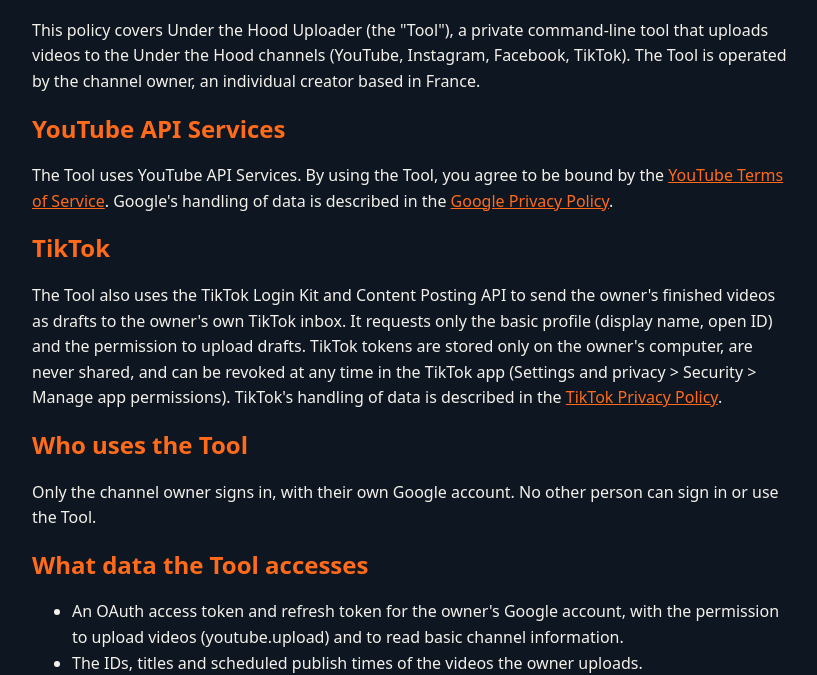
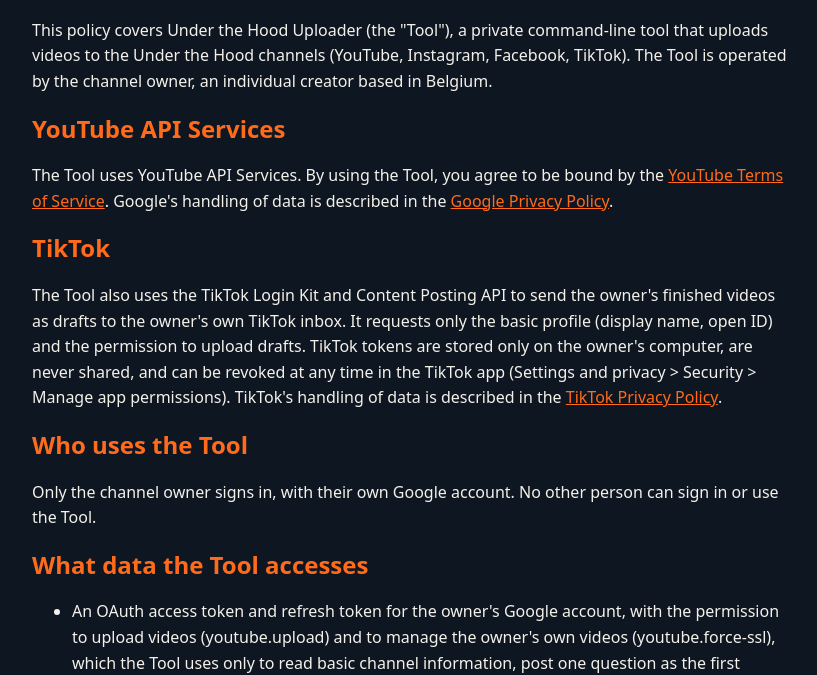
Before and after one commit to Snipercomplice/underthehood-site, a plain HTML site: page privacy.html in a window 1280 px wide. Shown: the part 129-804 px from the top of the page, without its empty margins (228-1045 px from the left). Drawn offline with Linux system fonts and the light colour scheme.

Commit message:
Privacy policy: youtube.force-ssl scope and its uses, Belgium
Co-Authored-By: Claude Opus 5.5 <noreply@anthropic.com>

```diff
--- a/privacy.html
+++ b/privacy.html
@@ -1,6 +1,6 @@
 <!doctype html><html lang="en"><head><meta charset="utf-8"><meta name="viewport" content="width=device-width,initial-scale=1"><title>Privacy Policy</title><style>body{margin:0;background:#0E1621;color:#F4F1EA;font:16px/1.6 system-ui,-apple-system,Segoe UI,Roboto,sans-serif}main{max-width:760px;margin:0 auto;padding:40px 16px}h1,h2{color:#FF6B1A;line-height:1.2}a{color:#FF6B1A}nav a{margin-right:16px}footer{margin-top:48px;font-size:14px;opacity:.8}</style></head><body><main><nav><a href="index.html">Home</a><a href="privacy.html">Privacy Policy</a><a href="terms.html">Terms of Service</a></nav>
 <h1>Privacy Policy</h1>
-<p>This policy covers Under the Hood Uploader (the "Tool"), a private command-line tool that uploads videos to the Under the Hood channels (YouTube, Instagram, Facebook, TikTok). The Tool is operated by the channel owner, an individual creator based in France.</p>
+<p>This policy covers Under the Hood Uploader (the "Tool"), a private command-line tool that uploads videos to the Under the Hood channels (YouTube, Instagram, Facebook, TikTok). The Tool is operated by the channel owner, an individual creator based in Belgium.</p>
 <h2>YouTube API Services</h2>
 <p>The Tool uses YouTube API Services. By using the Tool, you agree to be bound by the <a href="https://www.youtube.com/t/terms">YouTube Terms of Service</a>. Google's handling of data is described in the <a href="https://policies.google.com/privacy">Google Privacy Policy</a>.</p>
 <h2>TikTok</h2>
@@ -9,7 +9,7 @@
 <p>Only the channel owner signs in, with their own Google account. No other person can sign in or use the Tool.</p>
 <h2>What data the Tool accesses</h2>
 <ul>
-<li>An OAuth access token and refresh token for the owner's Google account, with the permission to upload videos (youtube.upload) and to read basic channel information.</li>
+<li>An OAuth access token and refresh token for the owner's Google account, with the permission to upload videos (youtube.upload) and to manage the owner's own videos (youtube.force-ssl), which the Tool uses only to read basic channel information, post one question as the first comment on the owner's own videos, and update the title or description of the owner's own videos.</li>
 <li>The IDs, titles and scheduled publish times of the videos the owner uploads.</li>
 </ul>
 <p>The Tool does not access, collect or store data about any viewer or any other YouTube user.</p>
@@ -26,4 +26,4 @@
 <p>Any change to this policy will be published on this page with a new "last updated" date.</p>
 <h2>Contact</h2>
 <p><a href="mailto:underthehood1.cars@gmail.com">underthehood1.cars@gmail.com</a></p>
-<footer>Under the Hood · Contact: <a href="mailto:underthehood1.cars@gmail.com">underthehood1.cars@gmail.com</a> · Last updated: October 23, 2026</footer></main></body></html>
+<footer>Under the Hood · Contact: <a href="mailto:underthehood1.cars@gmail.com">underthehood1.cars@gmail.com</a> · Last updated: November 16, 2026</footer></main></body></html>
```
